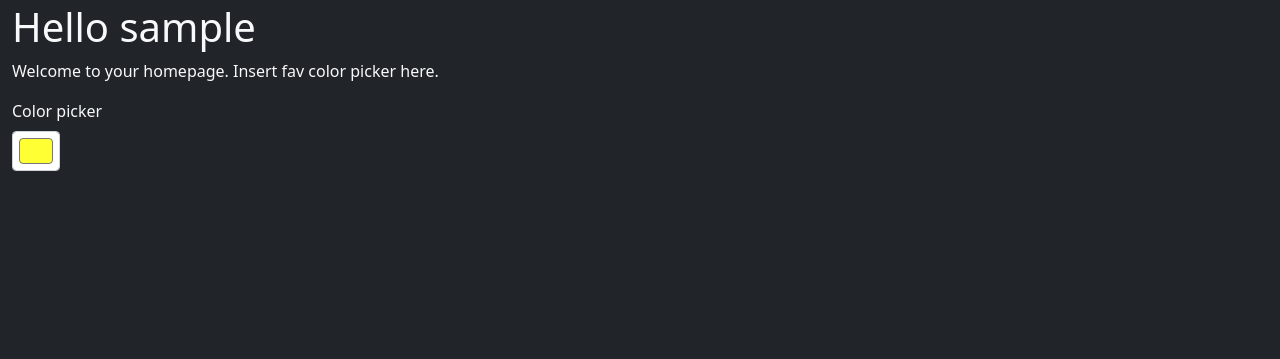
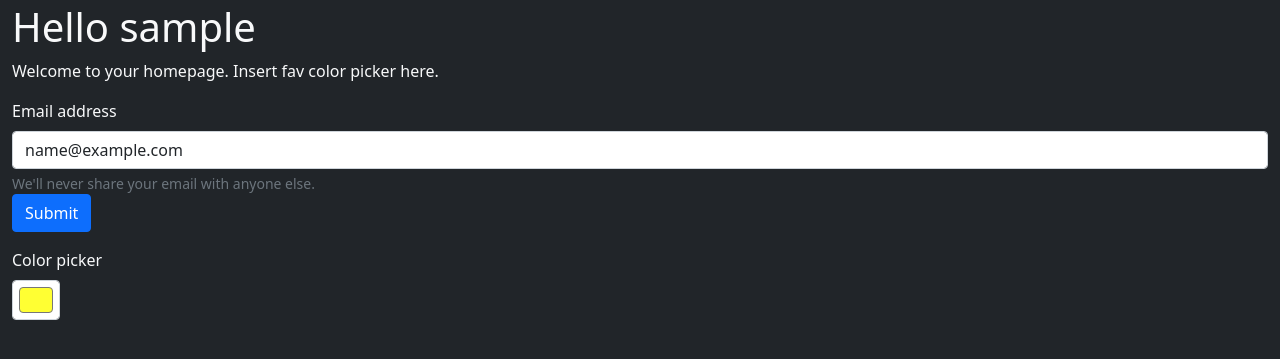
Before and after one commit to EldosHD/Website-old, a Flask app: page /user/ in a window 1280 px wide. Shown: the part 53-412 px from the top of the page. Run offline with Flask 2, Linux system fonts and the light colour scheme; the visitor is signed in with stand-in values (Sample User, id 1); parts of the project's set-up code (start-up, migrations or seed data) failed here and were passed over.

Commit message:
started working on SQL Alchemy

```diff
--- a/app.py
+++ b/app.py
@@ -4,10 +4,26 @@
 from flask import Flask, render_template, redirect, url_for, session, request
 from flask import flash
 from datetime import timedelta
+from flask_sqlalchemy import SQLAlchemy
 
 app = Flask(__name__)
 app.secret_key = 'test'    # TODOOOOOO: change to something secure
+app.config['SQLALCHEMY_DATABASE_URI'] = 'sqlite://users.sqlite3'
+app.config['SQLALCHEMY_TRACK_MODIFICATIONS'] = False  # removes some warnings
 app.permanent_session_lifetime = timedelta(days=5)
+
+db = SQLAlchemy(app)
+
+
+class users(db.Model):
+    _id = db.Column("id", db.Integer, primary_key=True)  # defines the id and sets it as the primary_key
+    name = db.Column(db.String(100))
+    email = db.Column(db.String(100))
+
+    def __init__(self, name, email):
+        self.name = name
+        self.email = email
+
 
 favColor = '#FFFF33'
 
@@ -42,18 +58,28 @@ def logout():
         user = session['user']
         flash(f'{user} has been logged out successfully', 'info')
     session.pop('user', None)
+    session.pop('email', None)
     return redirect(url_for('login'))
 
 
-@app.route('/user/')
+@app.route('/user/', methods=['POST', 'GET'])
 def user():
+    email = None
     if "user" in session:
         # if logged in
         user = session['user']
+        if request.method == "POST":
+            email = request.form['userEmail']
+            session['email'] = email
+            flash('Email was saved!', 'info')  # doesnt work rn. See login.html for info
+        else:
+            if 'email' in session:
+                email = session['email']
         return render_template('user.html',
                                usr=user,
                                status='logout',
-                               favColor=favColor
+                               favColor=favColor,
+                               email=email
                                )
     else:
         return redirect(url_for('login'))
@@ -66,3 +92,8 @@ def contact():
         return render_template('contact.html', status='logout')
     else:
         return render_template('contact.html', status='login')
+
+
+if __name__ == '__main__':
+    db.create_all()
+    app.run(debug=True)
--- a/templates/login.html
+++ b/templates/login.html
@@ -2,6 +2,8 @@
 {% block title %}Login{% endblock %}
 
 {% block content %}
+
+<!-- flashes all messages rn-->
 
 {% with messages = get_flashed_messages() %}
 {% if messages %}
--- a/templates/user.html
+++ b/templates/user.html
@@ -5,6 +5,18 @@
   <h1>Hello {{usr}}</h1>
   <p class="important">
     Welcome to your homepage. Insert fav color picker here.
+  <form action="#" method="POST">
+    <div class="mb-3">
+      <label for="userEmail" class="form-label">Email address</label>
+      <input type="email" class="form-control" id="userEmail" name="userEmail" aria-describedby="emailHelp" value="{{email if email}}">
+      <div id="emailHelp" class="form-text">We'll never share your email with anyone else.</div>
+      <button type="submit" class="btn btn-primary">Submit</button>
+    </div>
+  </form>
+
+
+
+
 
 <!-- Random Toast -->
 <div class="toast" role="alert" aria-live="assertive" aria-atomic="true">
```
